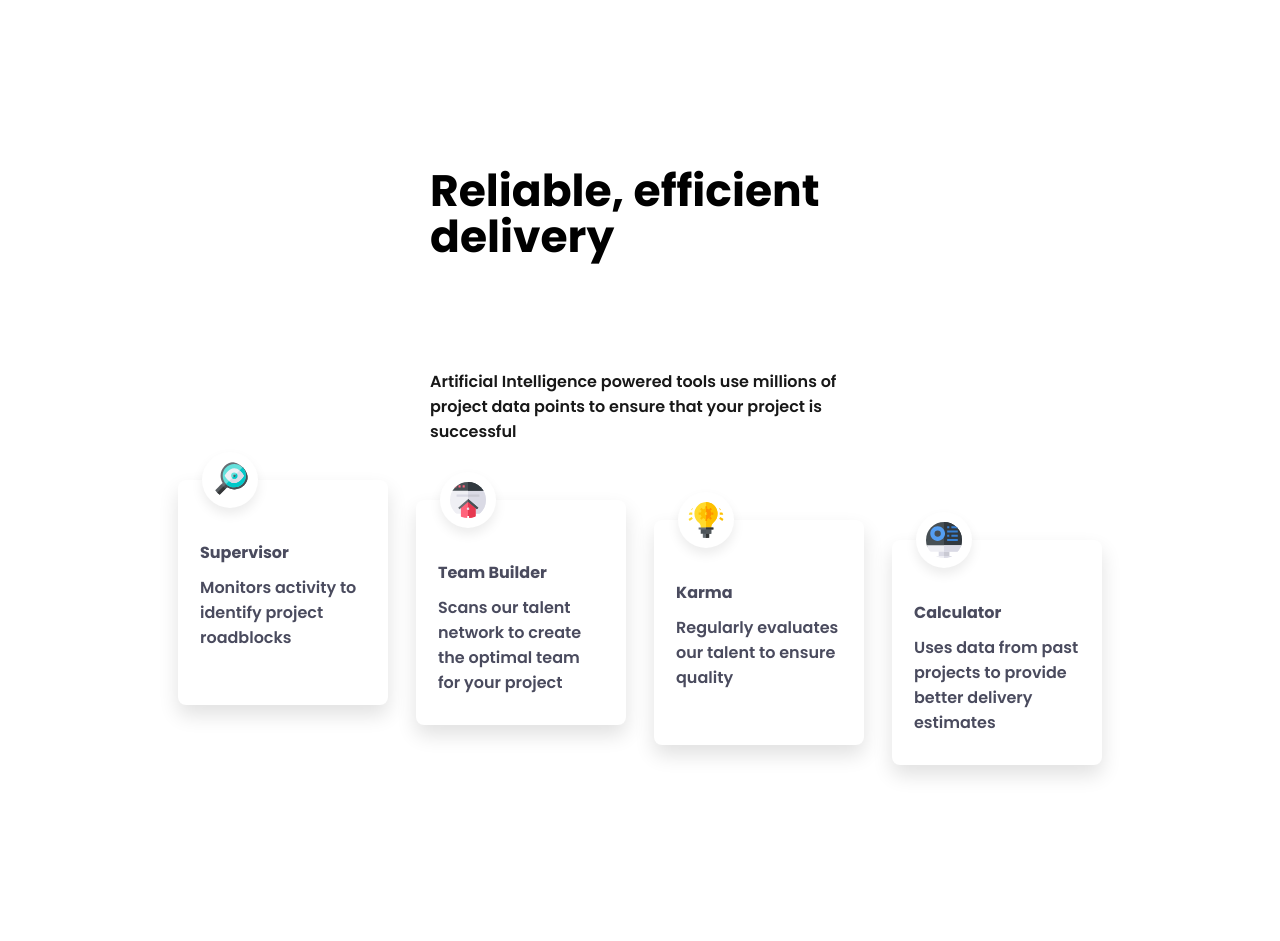
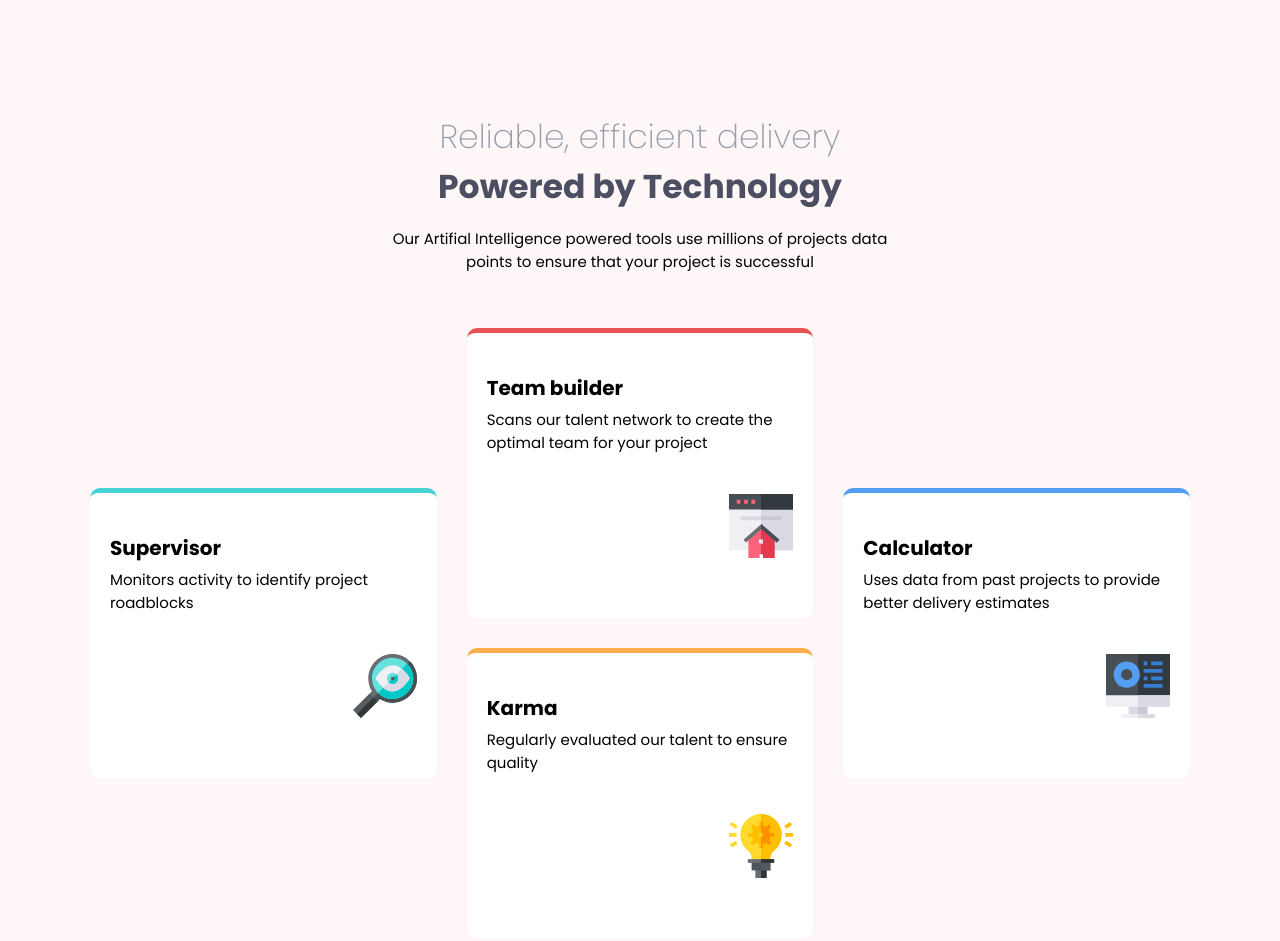
Before and after one commit to amiapjsk/four-card-feature-section, a plain HTML site: page index.html in a window 1280 px wide. Before the commit the page ends 800 px from the top, so only its background shows below. Drawn offline with Linux system fonts and the light colour scheme.

Commit message:
Finished project.

```diff
--- a/index.html
+++ b/index.html
@@ -1,57 +1,41 @@
 <!DOCTYPE html>
 <html lang="en">
 <head>
-  <meta charset="UTF-8">
-  <meta name="viewport" content="width=device-width, initial-scale=1.0">
-  <link rel="stylesheet" href="style.css">
-
-  <link rel="icon" type="image/png" sizes="32x32" href="./images/favicon-32x32.png">
-  <link rel="preconnect" href="https://fonts.googleapis.com">
+    <meta charset="UTF-8">
+    <meta name="viewport" content="width=device-width, initial-scale=1.0">
+    <link rel="stylesheet" href="style.css">
+<link rel="preconnect" href="https://fonts.googleapis.com">
 <link rel="preconnect" href="https://fonts.gstatic.com" crossorigin>
 <link href="https://fonts.googleapis.com/css2?family=Poppins:ital,wght@0,100;0,200;0,300;0,400;0,500;0,600;0,700;0,800;0,900;1,100;1,200;1,300;1,400;1,500;1,600;1,700;1,800;1,900&display=swap" rel="stylesheet">
-
-  <title>Frontend Mentor | Four card feature section</title>
-
+    <title>feature-section</title>
 </head>
 <body>
-  <main class="container">
-    <section class="intro">
-      <h1>Reliable, efficient delivery<br>
-      <strong>Powered by Technology</strong></h1>
-
-      <p>Artificial Intelligence powered tools use millions of project data points
-      to ensure that your project is successful</p>
-    </section>
-
-    <section class="features">
-      <article class="card supervisor">
-        <img src="./images/icon-supervisor.svg" alt="Supervisor icon" class="icon">
+    <div class="feature-section">
+        <h1>Reliable, efficient delivery</h1>
+        <h2>Powered by Technology</h2>
+        <p>Our Artifial Intelligence powered tools use millions of projects data <br> points to ensure that your project is successful</p>
+        </div>
+        <div class="container">
+    <div class="team-builder">
+        <h3>Team builder</h3>
+        <p>Scans our talent network to create the<br> optimal team for your project</p>
+        <img src="images/icon-team-builder.svg" alt="team builder">
+    </div>
+    <div class="supervisor">
         <h3>Supervisor</h3>
-        <p>Monitors activity to identify project roadblocks</p>
-        <div class="downbar"></div>
-      </article>
-
-      <article class="card teambuilder">
-        <img src="./images/icon-team-builder.svg" alt="Team Builder icon" class="icon">
-        <h3>Team Builder</h3>
-        <p>Scans our talent network to create the optimal team for your project</p>
-        <div class="downbar"></div>
-      </article>
-
-      <article class="card karma">
-        <img src="./images/icon-karma.svg" alt="Karma icon" class="icon">
+        <p>Monitors activity to identify project <br> roadblocks</p>
+        <img src="images/icon-supervisor.svg" alt="Supervisor">
+    </div>
+    <div class="karma">
         <h3>Karma</h3>
-        <p>Regularly evaluates our talent to ensure quality</p>
-        <div class="downbar"></div>
-      </article>
-
-      <article class="card calculator">
-        <img src="./images/icon-calculator.svg" alt="Calculator icon" class="icon">
+        <p>Regularly evaluated our talent to ensure <br> quality</p>
+        <img src="images/icon-karma.svg" alt="Karma">
+    </div>
+    <div class="calculator">
         <h3>Calculator</h3>
-        <p>Uses data from past projects to provide better delivery estimates</p>
-        <div class="downbar"></div>
-      </article>
-    </section>
-  </main>
+        <p>Uses data from past projects to provide<br> better delivery estimates</p>
+        <img src="images/icon-calculator.svg" alt="calculator">
+    </div>
+    </div>
 </body>
 </html>
--- a/style.css
+++ b/style.css
@@ -1,127 +1,154 @@
-:root{
-  --bg-light: hsl(0, 0%, 100%);
-  --soft-violet: hsl(252, 100%, 67%);
-  --card-white: hsl(0, 0%, 100%);
-  --text-dark: hsl(237, 12%, 33%);
+body {
+  font-family: "Poppins",sans-serif;
+  background-color: rgb(255, 247, 247);
+  font-size: 15px;
+  display: flex;
+  flex-direction: column;
+  align-items: center;
+  justify-content: center;
+  min-height: 100vh;
+  margin: 0;
+  padding: 40px 20px;
+}
+.feature-section {
+ margin-bottom: 40px;
+ margin-top: 50px;
+}
+.feature-section h1 {
+    color: hsl(220, 12%, 63%);
+    font-size: 33px;
+    font-weight: 200;
+    margin-bottom: 0;
+    text-align: center;
+}
+.feature-section h2 {
+  color: hsl(234, 12%, 34%);
+    font-size: 33px;
+    margin-top: 0;
+    margin-bottom: 0;
+    text-align: center;
+}
+.feature-section p {
+    font-size: 15px;
+    text-align: center;
+}
+.container {
+  display: grid;
+  grid-template-columns: repeat(3, 1fr);
+  grid-template-rows: repeat(2, 1fr);
+  gap: 30px;
+  max-width: 1100px;
+  width: 100%;
+  margin: 0 auto;
+  align-items: center;
+}
+.container .team-builder {
+ grid-column: 2;
+ grid-row: 1;
+ border-top: 5px solid hsl(0, 78%, 62%);
+ background-color: white;
+ padding: 20px;
+ display: flex;
+ flex-direction: column;
+ justify-content: space-between;
+ border-radius: 10px;
+}
+.container .team-builder h3 {
+  font-size: 20px;
+  margin-bottom: 5px;
+}
+.container .team-builder p {
+  margin-top: 0;
+  margin-bottom: 40px;
+}
+.container .team-builder img {
+  margin-bottom: 40px;
+  display: flex;
+  align-self: flex-end;
+}
+.container .supervisor {
+ grid-column: 1;
+ grid-row: 1 / 3;
+ border-top: 5px solid  hsl(180, 62%, 55%);
+ background-color: white;
+ padding: 20px;
+ display: flex;
+ flex-direction: column;
+ justify-content: space-between;
+ border-radius: 10px;
+}
+.container .supervisor h3 {
+  font-size: 20px;
+  margin-bottom: 5px;
+}
+.container .supervisor p {
+  margin-top: 0;
+  margin-bottom: 40px;
+}
+.container .supervisor img {
+  margin-bottom: 40px;
+  display: flex;
+  align-self: flex-end;
+}
+.container .karma {
+  grid-column: 2;
+  grid-row: 2;
+ border-top: 5px solid hsl(34, 97%, 64%);
+ background-color: white;
+ padding: 20px;
+ display: flex;
+ flex-direction: column;
+ justify-content: space-between;
+ border-radius: 10px;
+}
+.container .karma h3 {
+  font-size: 20px;
+  margin-bottom: 5px;
+}
+.container .karma p {
+  margin-top: 0;
+  margin-bottom: 40px;
+}
+.container .karma img {
+  margin-bottom: 40px;
+  display: flex;
+  align-self: flex-end;
+}
+.container .calculator {
+ grid-row: 1 / 3;
+ grid-column: 3;
+ border-top: 5px solid  hsl(212, 86%, 64%);
+ background-color: white;
+ padding: 20px;
+ display: flex;
+ flex-direction: column;
+ justify-content: space-between;
+ border-radius: 10px;
+}
+.container .calculator h3 {
+  font-size: 20px;
+  margin-bottom: 5px;
+}
+.container .calculator p {
+  margin-top: 0;
+  margin-bottom: 40px;
+}
+.container .calculator img {
+  margin-bottom: 40px;
+  display: flex;
+  align-self: flex-end;
 }
 
-
-*{box-sizing:border-box}
-html,body{height:100%}
-body{
-  margin:0;
-  font-family: "Poppins", sans-serif;
-  font-weight: 600;
-  font-style: normal;
-  background: var(--bg-light);
-  color: black;
-  padding: 40px 16px;
+@media screen and (max-width: 768px) {
+  .container {
+    grid-template-columns: 1fr;
+    grid-template-rows: auto;
+  }
+  .container .team-builder,
+  .container .supervisor,
+  .container .karma,
+  .container .calculator {
+    grid-column: 1;
+    grid-row: auto;
+  }
 }
-
-.container{
-  max-width: 1100px;
-  margin: 0 auto;
-  padding: 48px 24px 32px 24px;
-  border-radius: 8px;
-}
-
-.intro{
-  text-align: center;
-  max-width: 540px;
-  margin: 0 auto 28px;
-  color: black;
-}
-.intro h1{
-  font-size: 28px;
-  line-height: 1.05;
-  margin: 0 0 16px 0;
-}
-.intro h1 strong{
-    color: var(--card-white); display:inline-block
-}
-
-.intro p{
-  color: black;
-  opacity: 0.9;
-  margin: 0;
-}
-
-.features{
-  display: grid;
-  grid-template-columns: 1fr;
-  gap: 20px;
-  margin-top: 28px;
-}
-
-.card{
-  background: var(--card-white);
-  color: var(--text-dark);
-  padding: 40px 20px 24px 20px;
-  border-radius: 8px;
-  position: relative;
-  box-shadow: 0 10px 20px rgba(0,0,0,0.12);
-  overflow: visible;
-}
-.card .icon{
-  position: absolute;
-  top: -28px;
-  left: 20px;
-  width: 56px;
-  height: 56px;
-  padding: 10px;
-  border-radius: 50%;
-  display: block;
-  box-shadow: 0 6px 12px rgba(0,0,0,0.08);
-  background: hsl(0,0%,100%);
-}
-.card h3{
-  margin: 12px 0 10px 0;
-  font-size: 16px;
-  font-weight:700;
-}
-.card p{ margin: 0; color: hsl(237, 12%, 33%); }
-
-
-.supervisor .downbar{
-    background: hsl(174, 77%, 59%);
-}
-.teambuilder .downbar{
-     background: hsl(0, 78%, 62%);
-}
-.karma .downbar{
-     background: hsl(34, 97%, 64%);
-}
-.calculator .downbar{
-     background: hsl(212, 86%, 53%);
-}
-
-/* Desktop / large screens */
-@media (min-width: 900px){
-  body{ padding: 80px 24px; }
-  .container{
-    padding: 64px;
-  }
-
-  .intro{ text-align:left; max-width: 420px; }
-  .intro h1{ font-size: 38px; }
-  .features{
-    display: grid;
-    grid-template-columns: repeat(4, 1fr);
-    gap: 28px;
-    margin-top: 36px;
-  }
-
-  /* Stagger cards vertically to match design */
-  .card{ padding: 48px 22px 30px 22px; }
-  .features .card:nth-child(2){ transform: translateY(20px); }
-  .features .card:nth-child(3){ transform: translateY(40px); }
-  .features .card:nth-child(4){ transform: translateY(60px); }
-
-  .card .icon{ left: 24px; }
-}
-
-/* Large screen polish */
-@media (min-width: 1200px){
-  .container{ padding: 88px; }
-  .intro h1{ font-size: 44px; }
-}
```
